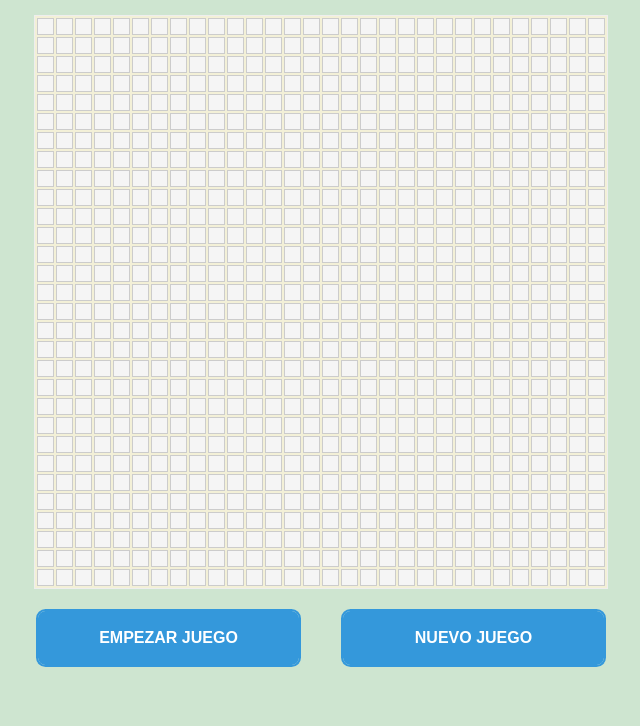
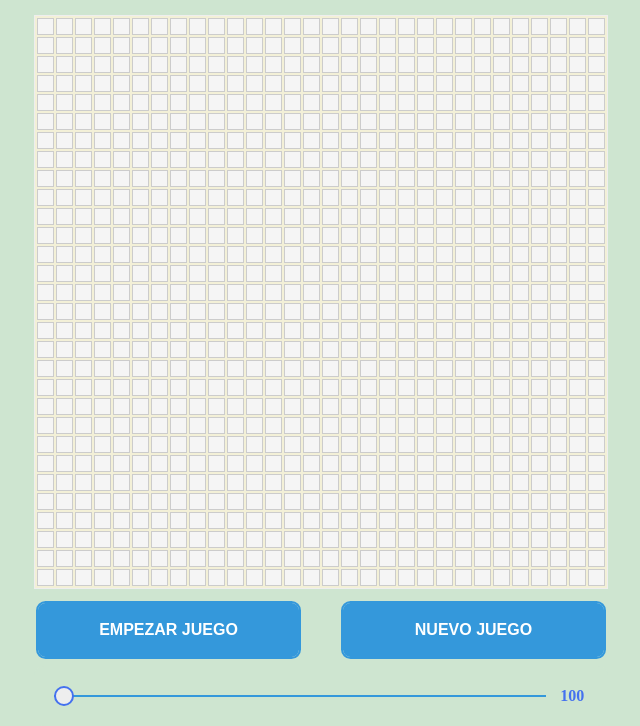
Before and after one commit to alext100/Week-2-challenge, a website: page src/index.html in a window 1280 px wide. Shown: the part 100-826 px from the top of the page, without its empty margins (319-959 px from the left). Before the commit the page ends 800 px from the top, so only its background shows below. Drawn offline with Linux system fonts and the light colour scheme.

Commit message:
Range input slider for timeout added

```diff
--- a/src/index.html
+++ b/src/index.html
@@ -20,6 +20,12 @@
         <section class="buttons-block">
             <button class="buttons-block__start-button">Empezar juego</button>
             <button class="buttons-block__new-game-button">Nuevo juego</button>
+            <div class="range-input">
+                <input type="range" min="100" max="1000" value="100" step="100" />
+                <div class="value">
+                    <div></div>
+                </div>
+            </div>
         </section>
         <section class="information"></section>
     </main>
--- a/src/script.js
+++ b/src/script.js
@@ -2,6 +2,12 @@ const tableContainer = document.getElementById("table-container");
 const startButton = document.querySelector(".buttons-block__start-button");
 const newGameButton = document.querySelector(".buttons-block__new-game-button");
 const infoSection = document.querySelector(".information");
+const rangeInput = document.querySelector(".range-input input");
+const rangeValue = document.querySelector(".range-input .value div");
+
+const start = parseFloat(rangeInput.min);
+const end = parseFloat(rangeInput.max);
+const step = parseFloat(rangeInput.step);
 
 const initialMatriz = Array(30).fill(0).map(() => Array(30).fill(0));
 
@@ -198,7 +204,7 @@ function reproduceGenerationsAutomatically() {
         if (isArraysEqul(convertHtmlTableToArray(".table-container__table"), nextGeneration(convertHtmlTableToArray(".table-container__table"))) === true) {
             setInterval(() => { clearInterval(timerId); }, 0);
         }
-    }, 500);
+    }, parseFloat(rangeInput.value));
 }
 
 newGameButton.addEventListener("click", (event) => {
@@ -212,3 +218,12 @@ startButton.addEventListener("click", (event) => {
         reproduceGenerationsAutomatically();
     }
 });
+
+for (let i = start; i <= end; i += step) {
+    rangeValue.innerHTML += `<div>${i}</div>`;
+}
+
+rangeInput.addEventListener("input", () => {
+    const top = parseFloat(rangeInput.value) / step * -40;
+    rangeValue.style.marginTop = `${top}px`;
+});
--- a/src/styles.css
+++ b/src/styles.css
@@ -39,7 +39,7 @@ main {
 
 .buttons-block {
     position: relative;
-    top: 0;
+    top: -8px;
     display: flex;
 }
 
@@ -106,4 +106,55 @@ tr {
 .information p {
     font-size: 30px;
     color: tomato;
+    position: relative;
+    top: 50px;
 }
+
+.range-input {
+    position: absolute;
+    top: 115px;
+    left: 50%;
+    transform: translate(-50%, -50%);
+    background: #cee5d0;
+    padding: 10px 20px;
+    display: flex;
+    align-items: center;
+    border-radius: 10px;
+    width: 574px;
+}
+
+.range-input input {
+    -webkit-appearance: none;
+    width: 500px;
+    height: 2px;
+    background: #3498db;
+    border: none;
+    outline: none;
+}
+
+.range-input input::-webkit-slider-thumb {
+    -webkit-appearance: none;
+    width: 20px;
+    height: 20px;
+    background: #eee;
+    border: 2px solid #4471ef;
+    border-radius: 50%;
+}
+
+.range-input input::-webkit-slider-thumb:hover {
+    background: #4471ef;
+}
+
+.range-input .value {
+    color: #4471ef;
+    text-align: center;
+    font-weight: 600;
+    line-height: 40px;
+    height: 40px;
+    overflow: hidden;
+    margin-left: 10px;
+}
+
+.range-input .value div {
+    transition: all 300ms ease-in-out;
+}
```
